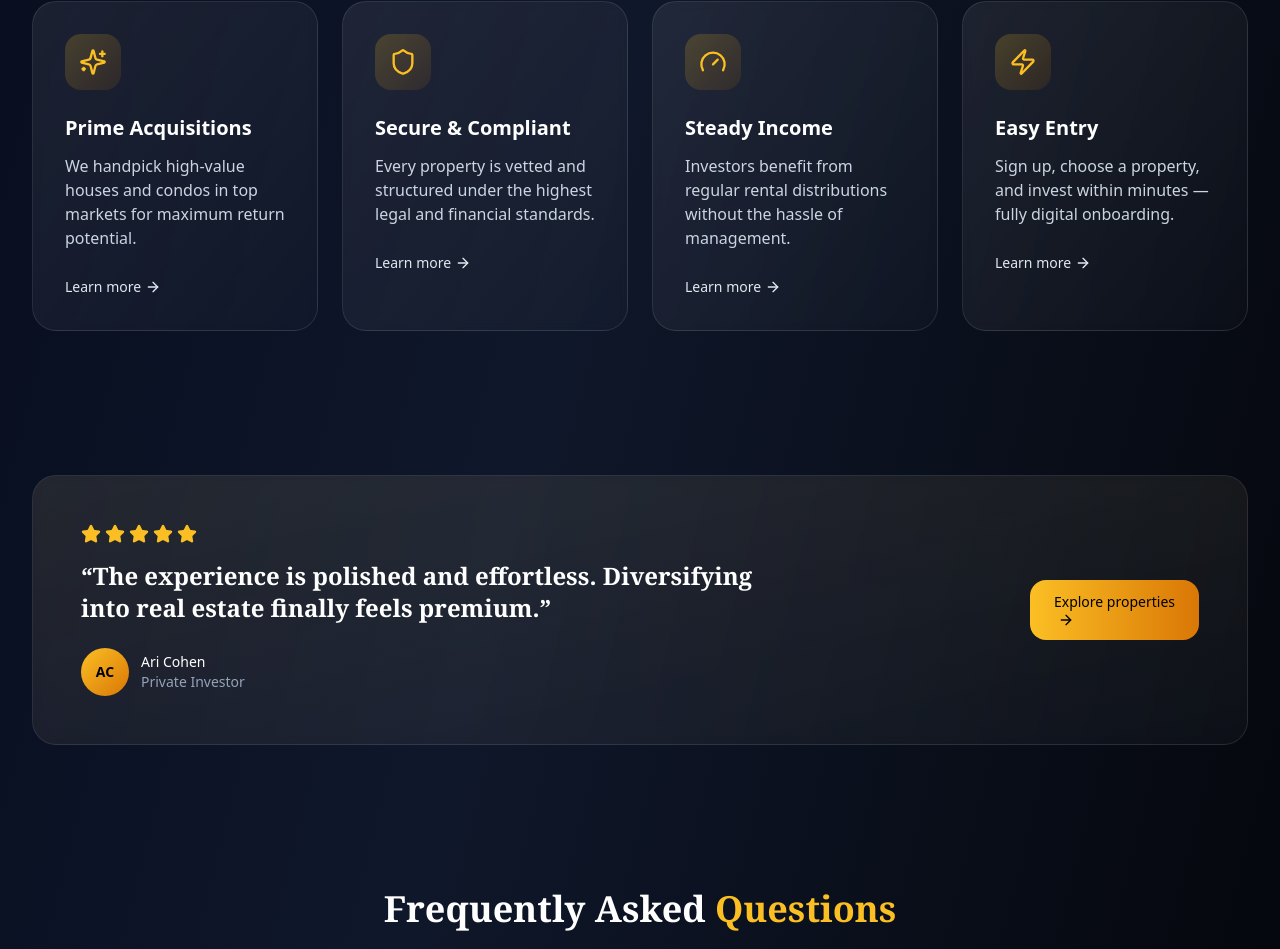
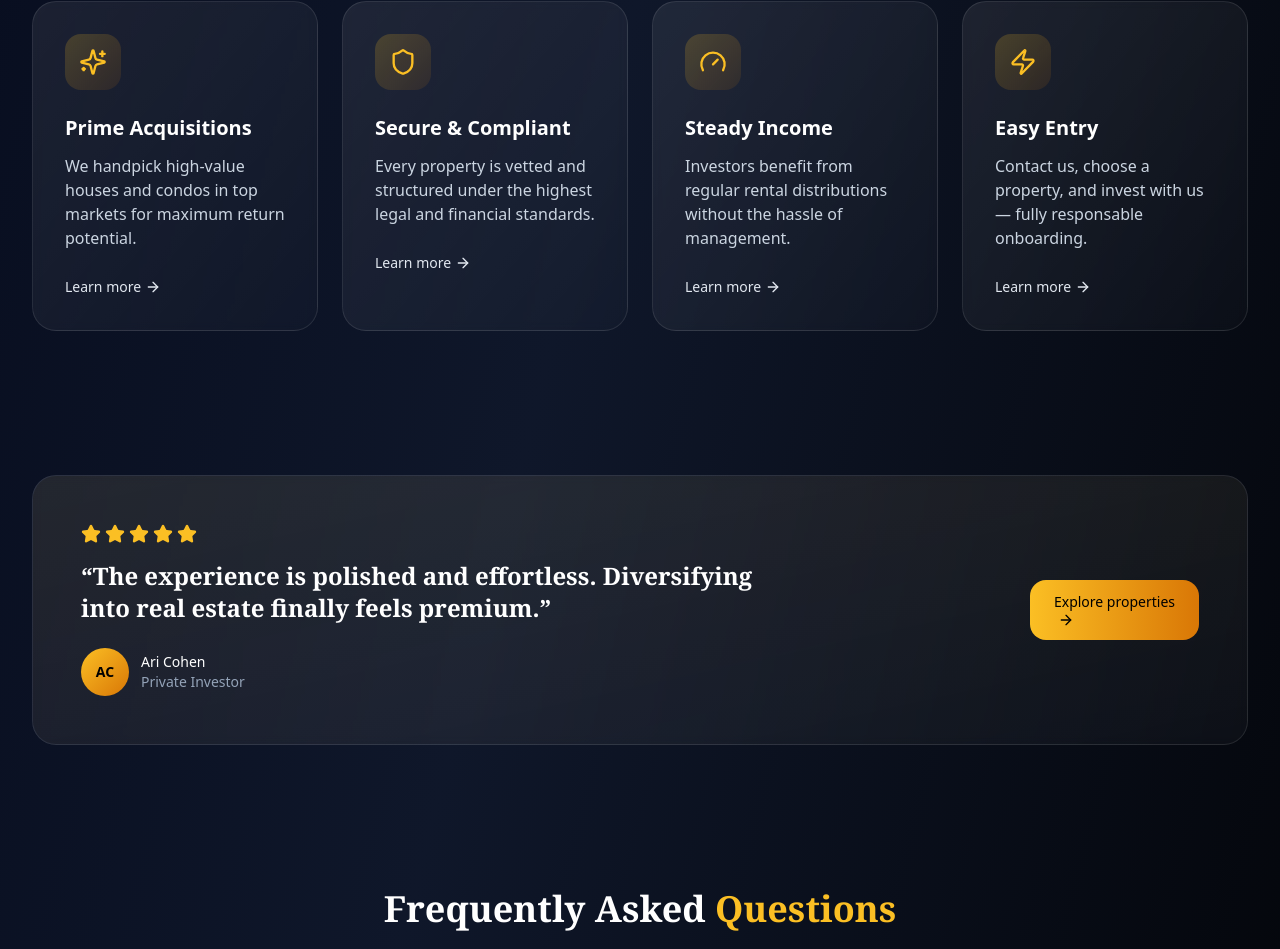
Before and after one commit to frenkld222/fml-landing, a Next.js app: page / in a window 1280 px wide. Shown: the part 2579-3528 px from the top of the page. Built offline with nearby package versions, Linux system fonts and the light colour scheme.

Commit message:
Update page.jsx

```diff
--- a/app/page.jsx
+++ b/app/page.jsx
@@ -57,7 +57,7 @@ const BRAND = {
     {
       icon: Zap,
       title: "Easy Entry",
-      desc: "Sign up, choose a property, and invest within minutes — fully digital onboarding.",
+      desc: "Contact us, choose a property, and invest with us — fully responsable onboarding.",
     },
   ],
   stats: [
```
